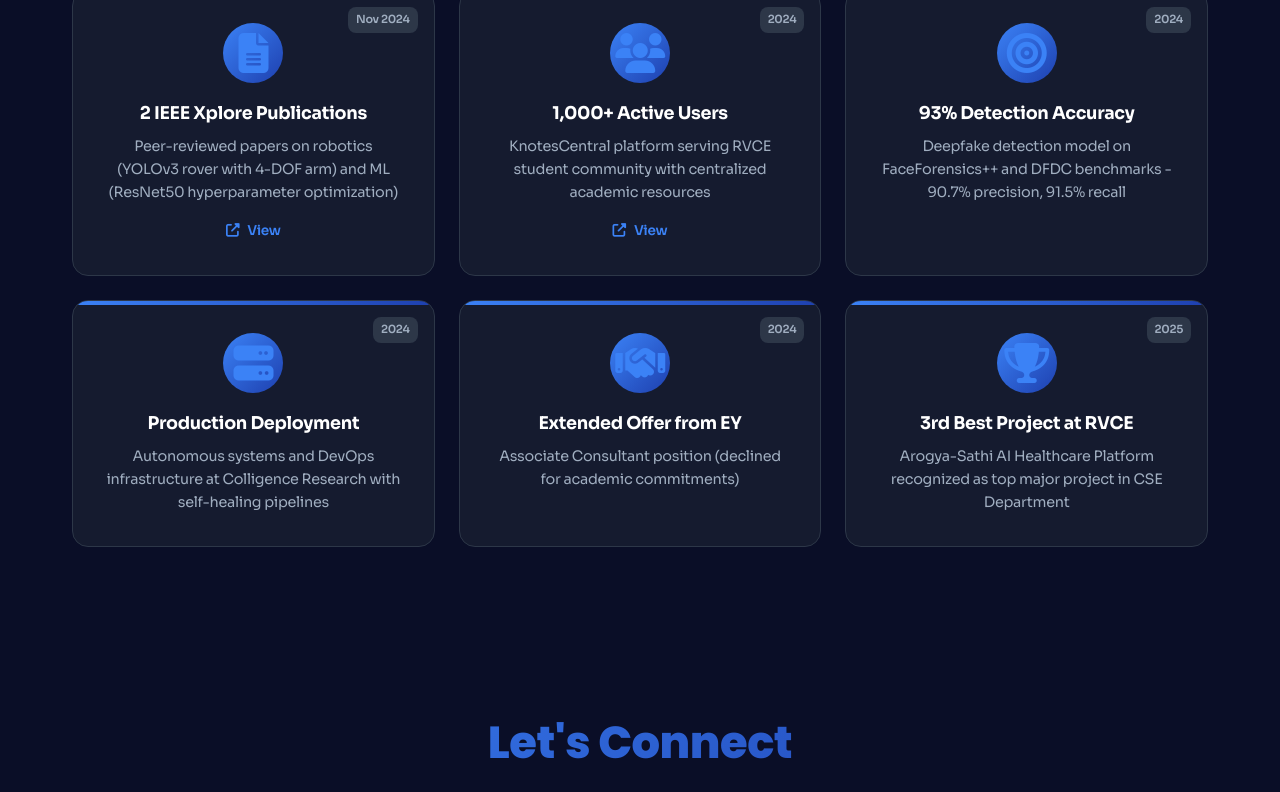
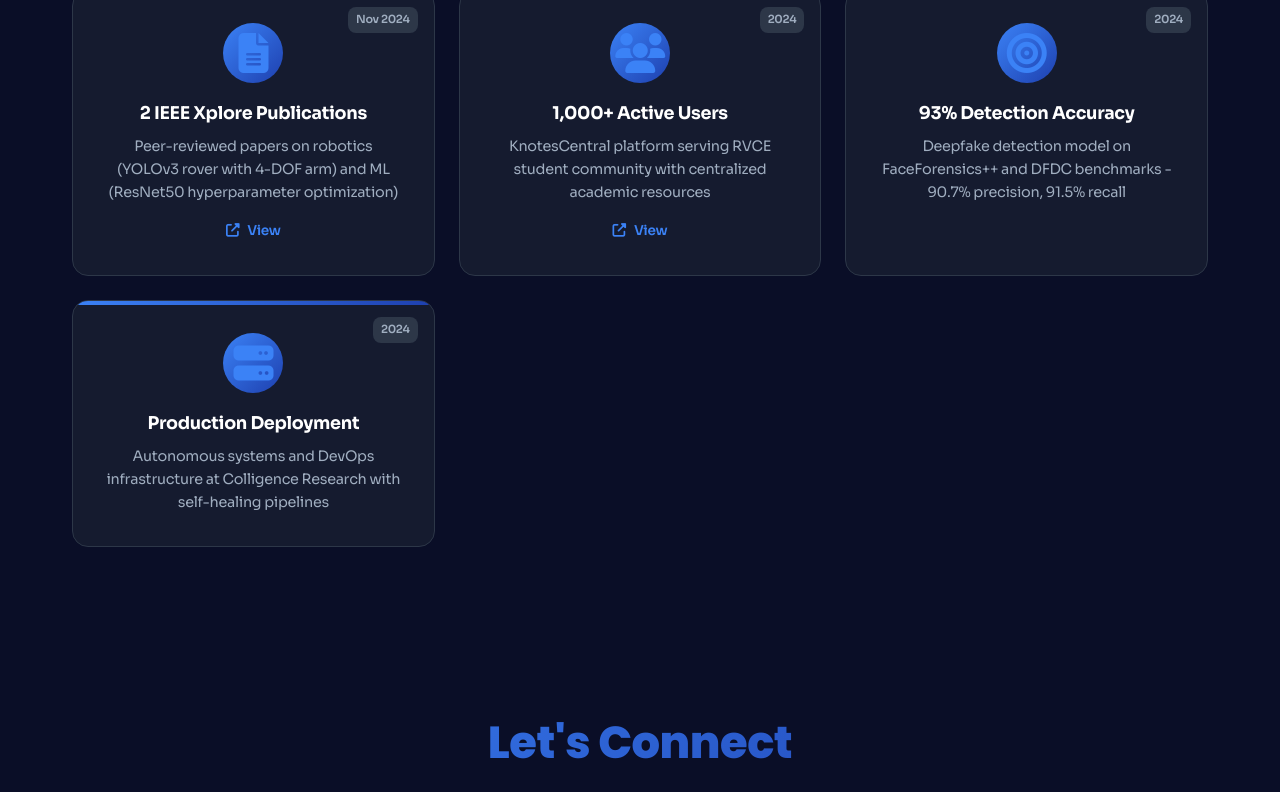
Before and after one commit to Developer1010x/S_Prajwall_Narayana, a plain HTML site: page index.html in a window 1280 px wide. Shown: the part 5513-6305 px from the top of the page. Drawn offline with Linux system fonts and the light colour scheme; animation ran at ten frames a second.

Commit message:
feat: remove EY offer and RVCE project award from achievements

```diff
--- a/data.json
+++ b/data.json
@@ -238,20 +238,6 @@
       "title": "Production Deployment",
       "description": "Autonomous systems and DevOps infrastructure at Colligence Research with self-healing pipelines",
       "year": "2024"
-    },
-    {
-      "id": 5,
-      "icon": "fa-handshake",
-      "title": "Extended Offer from EY",
-      "description": "Associate Consultant position (declined for academic commitments)",
-      "year": "2024"
-    },
-    {
-      "id": 6,
-      "icon": "fa-trophy",
-      "title": "3rd Best Project at RVCE",
-      "description": "Arogya-Sathi AI Healthcare Platform recognized as top major project in CSE Department",
-      "year": "2025"
     }
   ],
 
--- a/index.html
+++ b/index.html
@@ -2900,9 +2900,7 @@ margin-bottom: 0.5rem;
                 { id: 1, icon: "fa-file-alt", title: "2 IEEE Xplore Publications", description: "Peer-reviewed papers on robotics (YOLOv3 rover with 4-DOF arm) and ML (ResNet50 hyperparameter optimization)", year: "Nov 2024", link: "https://ieeexplore.ieee.org/document/10816816" },
                 { id: 2, icon: "fa-users", title: "1,000+ Active Users", description: "KnotesCentral platform serving RVCE student community with centralized academic resources", year: "2024", link: "https://knotescentral.vercel.app" },
                 { id: 3, icon: "fa-bullseye", title: "93% Detection Accuracy", description: "Deepfake detection model on FaceForensics++ and DFDC benchmarks - 90.7% precision, 91.5% recall", year: "2024" },
-                { id: 4, icon: "fa-server", title: "Production Deployment", description: "Autonomous systems and DevOps infrastructure at Colligence Research with self-healing pipelines", year: "2024" },
-                { id: 5, icon: "fa-handshake", title: "Extended Offer from EY", description: "Associate Consultant position (declined for academic commitments)", year: "2024" },
-                { id: 6, icon: "fa-trophy", title: "3rd Best Project at RVCE", description: "Arogya-Sathi AI Healthcare Platform recognized as top major project in CSE Department", year: "2025" }
+                { id: 4, icon: "fa-server", title: "Production Deployment", description: "Autonomous systems and DevOps infrastructure at Colligence Research with self-healing pipelines", year: "2024" }
             ]
         };
 
```
